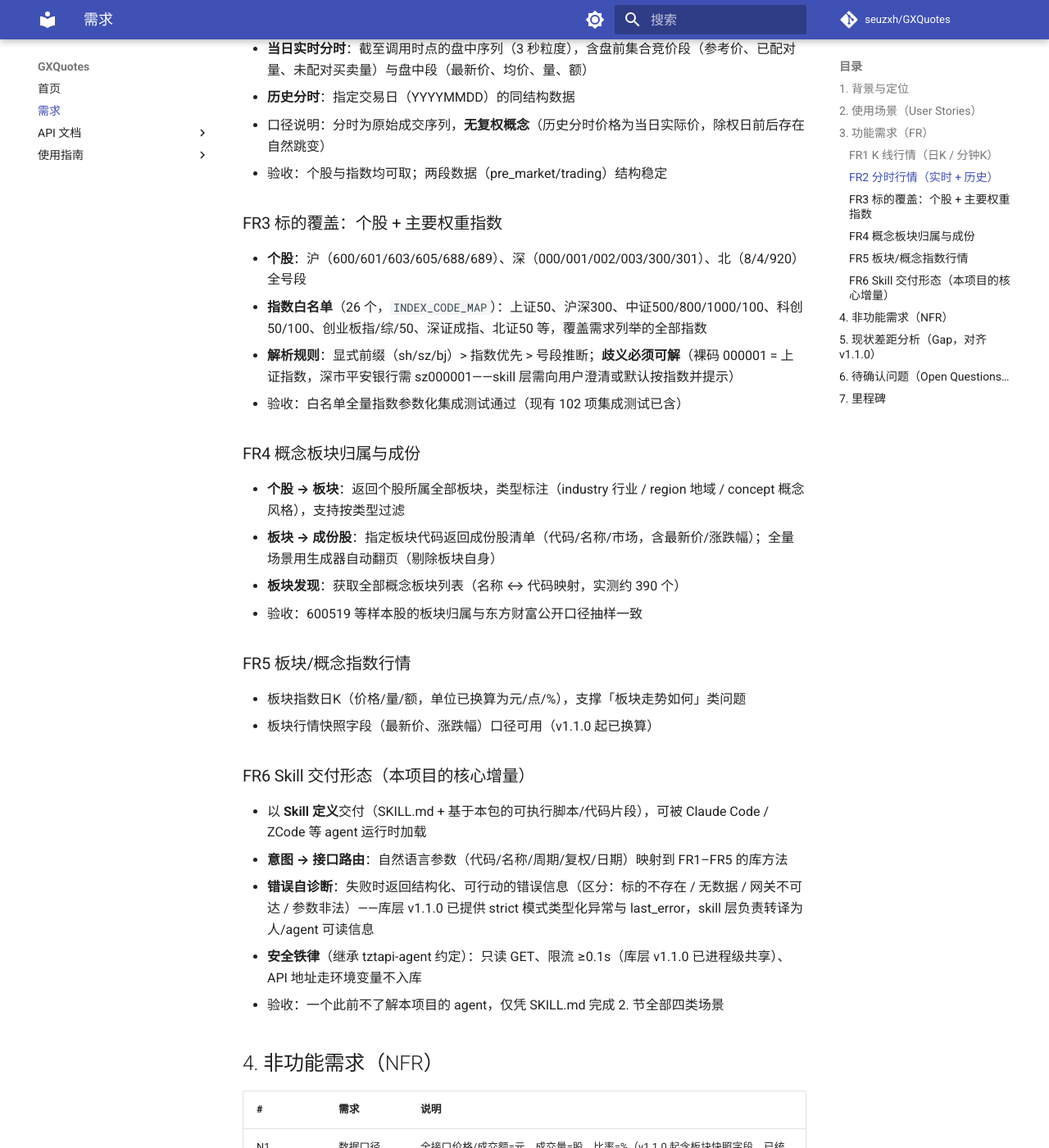
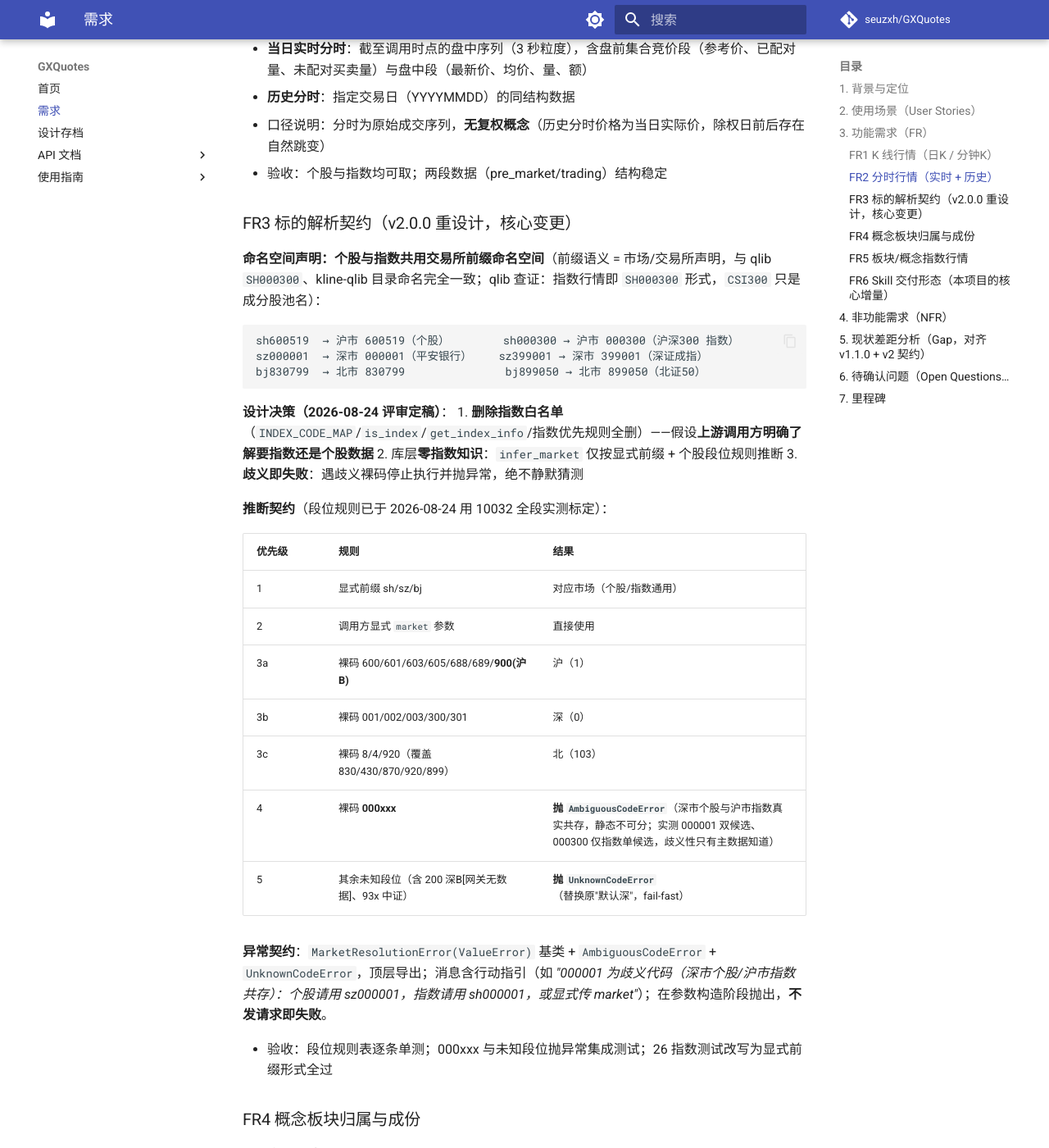
Before and after one commit to seuzxh/GXQuotes, an MkDocs documentation site: the page built from docs/requirements/行情Skill需求.md, in a window 1280 px wide and 1400 px high, scrolled down 1603 px. Shown: the whole window at 82% size. Built offline with MkDocs 1.6.1 and Material for MkDocs 9.7.7, drawn with Linux system fonts in a browser that asks for light colours; comment, search, counter and statistics services are not loaded; some of the changed text lies outside the part shown.

Commit message:
docs: 行情Skill需求 v0.3 定稿 + market-v2 设计存档
- FR3 标的解析契约 v2（评审定稿）：删除指数白名单、库层零指数知识、
  个股与指数共用交易所前缀命名空间（对齐 qlib SH000300 惯例）、
  段位规则 10032 全段实测标定（+900 沪B）、000xxx 抛 AmbiguousCodeError、
  未知段位抛 UnknownCodeError（fail-fast）
- FR6 定稿 10032 意图路由（SecurityResolver，兼解决中文名/拼音反查，Q5 关闭）
- N6 改写为 v2.0.0 破坏性变更 + kline-qlib 迁移指引；M2 里程碑细化
- 新增 docs/plans/2026-08-24-market-v2-and-routing-design.md：决策摘要、
  契约全表、实测证据（10032 段位标定/000 段歧义 7/11、qlib 查证）、评审记录
- docs/README.md 索引与 mkdocs nav 补设计存档入口

````diff
--- /dev/null
+++ b/docs/plans/2026-08-24-market-v2-and-routing-design.md
@@ -0,0 +1,114 @@
+# 设计存档：market.py v2 显式契约 与 10032 意图路由
+
+| | |
+|---|---|
+| 日期 | 2026-08-24 |
+| 状态 | 已评审定稿（brainstorming 流程，逐段确认） |
+| 需求 | [行情Skill需求.md](../requirements/行情Skill需求.md) v0.3（FR3/FR6/N6 的完整依据） |
+
+## 0. 决策摘要
+
+| # | 决策 | 依据 |
+|---|------|------|
+| D1 | **删除指数白名单**（INDEX_CODE_MAP/is_index/get_index_info/指数优先） | 上游明确知晓意图；白名单仅是裸码路由默认值且有覆盖缺口（000009/932000 曾被误判） |
+| D2 | 库层**零指数知识**，仅个股段位规则；歧义/未知段位**抛异常**（fail-fast） | 静默猜测 = 静默错数据，是最坏失败模式 |
+| D3 | 破坏性变更**彻底移除、直上 v2.0.0**（不留弃用缓冲） | 新哲学下"是否指数"由上游声明，库不需要该判断 |
+| D4 | 前缀 = **市场声明**，个股与指数共用 SH/SZ/BJ 命名空间 | qlib 查证（见 §3）+ kline-qlib 目录命名同构 |
+| D5 | Skill 层意图路由用 **10032 搜索接口**（SecurityResolver） | 实测可解析裸码歧义 + 中文名/拼音反查，一并解决 Q5 |
+| D6 | 无静态别名表（YAGNI） | 别名需求走 10032 名称解析 |
+
+## 1. 库层 market.py v2 契约
+
+### 1.1 推断顺序（infer_market）
+
+```
+1. 显式前缀 sh/sz/bj      → 对应市场（个股/指数通用，D4）
+2. 调用方显式 market 参数  → 直接使用（Fetcher 层，优先级最高）
+3. 裸码段位规则（仅个股，全部 10032 实测标定）：
+     600/601/603/605/688/689/900 → 沪(1)     # 900=沪B，实测 900948 伊泰B m=1
+     001/002/003/300/301         → 深(0)
+     8/4/920                     → 北(103)   # 覆盖 830/430/870/920/899
+4. 000xxx → AmbiguousCodeError
+5. 其余   → UnknownCodeError    # 含 200(深B，网关无数据 -206008)、93x(中证，零知识)
+```
+
+### 1.2 异常体系
+
+- `MarketResolutionError(ValueError)` 基类 + `AmbiguousCodeError` + `UnknownCodeError`，`tzt_api` 顶层导出
+- 消息模板（可行动指引）：`"000001 为歧义代码（深市个股/沪市指数共存）：个股请用 sz000001，指数请用 sh000001，或显式传 market"`
+- 抛出时机：`_build_params` 阶段（参数构造期），**不发请求即失败**
+
+### 1.3 删除/保留清单（v2.0.0）
+
+| 删除 | 保留 |
+|------|------|
+| `INDEX_CODE_MAP`（26 指数白名单） | `MARKET_CODE_MAP`（sh/sz/bj→1/0/103） |
+| `INDEX_CODE_PREFIXES`（399 规则） | `MARKET_TO_PREFIX`（kline-qlib 目录映射用） |
+| `is_index` / `get_index_info` | `numeric_code` |
+| `KLineFetcher.is_index/get_index_info` 静态方法 | `infer_market`（重写） |
+| 指数优先规则、"默认深"兜底 | |
+
+### 1.4 实测证据（2026-08-24，网关 10032 全段标定）
+
+| 样本 | 结果 | 样本 | 结果 |
+|------|------|------|------|
+| 600000/601318/603259/605499 | 沪A m=1 | 001979/002594/003816 | 深A m=0 |
+| 688981 | 科创板 m=1 | 300750/301269 | 创业板 m=0 |
+| 689009 | CDR m=1 | 830799/430047 | 北 m=103（label"已切换"） |
+| 920002 | 京A m=103 | 899050 | **指数** m=103（"8"规则恰好覆盖） |
+| 900948 | 沪B m=1（**900 段补入依据**） | 200002 | **无结果** -206008（200 段不收依据） |
+| 000300 | 唯一候选=指数 m=1 | 000001 | **双候选**（歧义依据） |
+| 932000 | 指数 m=1（93x 落未知段→异常，显式 sh932000 取） | | |
+
+### 1.5 连带改造
+
+- `fetch_trade_calendar` 默认 `index_code="000001", market=1` 已显式 → 行为不变
+- 26 指数参数化集成测试（test_indices_integration.py）改写为显式前缀/显式 market 形式
+- `test_market.py`、`test_structure_api.py` 按新契约重写；README/AGENTS.md 的"指数优先/000001 歧义"章节改写
+- kline-qlib 迁移：取指数一律显式前缀；其 converter 的裸码 000xxx→sz 目录行为与本契约的"抛异常"对齐策略在其仓库侧决定
+
+## 2. Skill 层 SecurityResolver（10032 意图路由）
+
+### 2.1 协议
+
+```
+输入：标的词（6位代码 / 中文名 / 拼音首字母）
+  ↓ Action=10032（代码 → StockCodeList=code；名称/拼音 → StockCode=词, StockCount）
+解析：竖线多值字段 BinData|StockLabel|MarketNo|ClientStockType
+  → 候选 [{code, name, market, label}]，is_index = (label == "指数")
+路由决策：
+  唯一候选   → 调行情方法（显式 market）
+  多候选     → 名称精确匹配优先；否则列候选反问用户
+  -200608/-206008 → 「未找到该标的」
+```
+
+### 2.2 实测样例（2026-08-24）
+
+| 输入 | ErrorNo | 结果 |
+|------|:---:|------|
+| `000300` | 1 | 唯一候选 沪深300(m=1)——裸码歧义被自动消解 |
+| `000001` | 2 | 平安银行(深A,m=0) + 上证指数(指数,m=1) → 反问 |
+| `贵州茅台` | 1 | 600519(沪A,m=1) |
+| `zs` | 2 | 中信证券/招商银行/… 模糊多条 |
+
+### 2.3 前置修正（N2'）
+
+10032 的 `ErrorNo=1/2` 是**结果状态码**（命中一条/多条），非错误——v1.1.0 TZTClient"ErrorNo≠0 即重试"会丢弃有效多候选响应。M2 须为搜索通道增加状态码透传；同批处理不可重试 ErrorNo 分类（-2300 证券代码错误类不应重试 3 次+退避 7s，实测观察）。
+
+## 3. qlib 命名空间查证（D4 依据）
+
+- qlib 官方工作流默认 `benchmark: "SH000300"`，yahoo collector 下载指数即 `SH000300`/`SH000905`（Yahoo 源 `000300.SS`）——**指数行情与个股共用交易所前缀命名空间**（microsoft/qlib issue #1323、官方文档与示例配置）
+- `CSI300` 在 qlib 中是 **instruments 池名**（`cn_index/collector.py --index_name CSI300 --method parse_instruments` 生成成分股清单），不是行情代码
+- 本地 kline-qlib `converter.code_to_qlib_dir`（2.kline-fetcher/kline_fetcher/converter.py:169）同构：一切证券映射 sh/sz/bj 目录，指数需显式前缀
+
+## 4. 评审记录（brainstorming 流程）
+
+- 2026-08-24 逐段确认：段位规则初稿 → 用户提调整（段位本身 + 歧义处置）→ 10032 全段实测标定 → 修正稿（+900 沪B）确认；000xxx 整段抛异常确认
+- 用户质询"指数是否应有特殊前缀"→ qlib 查证 → 定稿：共用命名空间，无别名层
+- 设计 2 确认问答中断后由用户定稿："按照指数与个股共用 SH/SZ 命名空间来设计"
+
+## 5. M2 实施顺序（依赖关系）
+
+1. G9 market.py v2 + 异常体系 + 测试改写 → **发版 2.0.0**
+2. N2' TZTClient 错误分类 + 10032 状态码透传
+3. G1 SecurityResolver（依赖 2）→ SKILL.md 封装 → 验收场景回归
--- a/docs/requirements/行情Skill需求.md
+++ b/docs/requirements/行情Skill需求.md
@@ -2,9 +2,9 @@
 
 | | |
 |---|---|
-| 版本 | v0.2（基线草案，待评审） |
-| 日期 | 2026-08-24（v0.2 对齐 tzt-api 1.1.0 现状） |
-| 关联 | [接口功能清单](../API/接口功能清单.md) · [AGENTS.md](https://github.com/seuzxh/GXQuotes/blob/master/AGENTS.md) |
+| 版本 | v0.3（基线，2026-08-24 评审通过核心契约） |
+| 日期 | 2026-08-24 |
+| 关联 | [接口功能清单](../API/接口功能清单.md) · [设计存档 market-v2](../plans/2026-08-24-market-v2-and-routing-design.md) · [AGENTS.md](https://github.com/seuzxh/GXQuotes/blob/master/AGENTS.md) |
 
 ## 1. 背景与定位
 
@@ -16,8 +16,8 @@ GXQuotes（Python 包名 `tzt-api`）目前是一个面向开发者的中焯行
 
 | 层 | 职责 | 载体 |
 |----|------|------|
-| **行情 Skill**（本项目标） | 意图 → 数据的封装：参数校验、标的解析、错误自诊断、结果口径统一 | Skill 定义（SKILL.md + 脚本入口） |
-| tzt-api 库（现有，v1.1.0） | HTTP 客户端：进程级限流、重试、解析、单位换算、类型化异常 | `tzt_api` 包 |
+| **行情 Skill**（本项目标） | 意图 → 数据的封装：标的路由、参数校验、错误自诊断、结果口径统一 | Skill 定义（SKILL.md + 脚本入口） |
+| tzt-api 库（现有，v1.1.0 → v2.0.0） | HTTP 客户端：进程级限流、重试、解析、单位换算、类型化异常 | `tzt_api` 包 |
 | tztapi-agent（现有子智能体） | 中焯接口层的专家：新建/校验底层接口 | `~/.zcode/skills/tztapi-agent` |
 | kline-qlib（兄弟仓库） | qlib 数据管道（批量下载 + bin 转换） | kline-fetcher 仓库 |
 
@@ -43,11 +43,36 @@ GXQuotes（Python 包名 `tzt-api`）目前是一个面向开发者的中焯行
 - 口径说明：分时为原始成交序列，**无复权概念**（历史分时价格为当日实际价，除权日前后存在自然跳变）
 - 验收：个股与指数均可取；两段数据（pre_market/trading）结构稳定
 
-### FR3 标的覆盖：个股 + 主要权重指数
-- **个股**：沪（600/601/603/605/688/689）、深（000/001/002/003/300/301）、北（8/4/920）全号段
-- **指数白名单**（26 个，`INDEX_CODE_MAP`）：上证50、沪深300、中证500/800/1000/100、科创50/100、创业板指/综/50、深证成指、北证50 等，覆盖需求列举的全部指数
-- **解析规则**：显式前缀（sh/sz/bj）> 指数优先 > 号段推断；**歧义必须可解**（裸码 000001 = 上证指数，深市平安银行需 sz000001——skill 层需向用户澄清或默认按指数并提示）
-- 验收：白名单全量指数参数化集成测试通过（现有 102 项集成测试已含）
+### FR3 标的解析契约（v2.0.0 重设计，核心变更）
+
+**命名空间声明：个股与指数共用交易所前缀命名空间**（前缀语义 = 市场/交易所声明，与 qlib `SH000300`、kline-qlib 目录命名完全一致；qlib 查证：指数行情即 `SH000300` 形式，`CSI300` 只是成分股池名）：
+
+```
+sh600519  → 沪市 600519（个股）        sh000300 → 沪市 000300（沪深300 指数）
+sz000001  → 深市 000001（平安银行）    sz399001 → 深市 399001（深证成指）
+bj830799  → 北市 830799               bj899050 → 北市 899050（北证50）
+```
+
+**设计决策（2026-08-24 评审定稿）**：
+1. **删除指数白名单**（`INDEX_CODE_MAP`/`is_index`/`get_index_info`/指数优先规则全删）——假设**上游调用方明确了解要指数还是个股数据**
+2. 库层**零指数知识**：`infer_market` 仅按显式前缀 + 个股段位规则推断
+3. **歧义即失败**：遇歧义裸码停止执行并抛异常，绝不静默猜测
+
+**推断契约**（段位规则已于 2026-08-24 用 10032 全段实测标定）：
+
+| 优先级 | 规则 | 结果 |
+|---|---|---|
+| 1 | 显式前缀 sh/sz/bj | 对应市场（个股/指数通用） |
+| 2 | 调用方显式 `market` 参数 | 直接使用 |
+| 3a | 裸码 600/601/603/605/688/689/**900(沪B)** | 沪（1） |
+| 3b | 裸码 001/002/003/300/301 | 深（0） |
+| 3c | 裸码 8/4/920（覆盖 830/430/870/920/899） | 北（103） |
+| 4 | 裸码 **000xxx** | **抛 `AmbiguousCodeError`**（深市个股与沪市指数真实共存，静态不可分；实测 000001 双候选、000300 仅指数单候选，歧义性只有主数据知道） |
+| 5 | 其余未知段位（含 200 深B[网关无数据]、93x 中证） | **抛 `UnknownCodeError`**（替换原"默认深"，fail-fast） |
+
+**异常契约**：`MarketResolutionError(ValueError)` 基类 + `AmbiguousCodeError` + `UnknownCodeError`，顶层导出；消息含行动指引（如 *"000001 为歧义代码（深市个股/沪市指数共存）：个股请用 sz000001，指数请用 sh000001，或显式传 market"*）；在参数构造阶段抛出，**不发请求即失败**。
+
+- 验收：段位规则表逐条单测；000xxx 与未知段位抛异常集成测试；26 指数测试改写为显式前缀形式全过
 
 ### FR4 概念板块归属与成份
 - **个股 → 板块**：返回个股所属全部板块，类型标注（industry 行业 / region 地域 / concept 概念风格），支持按类型过滤
@@ -60,10 +85,26 @@ GXQuotes（Python 包名 `tzt-api`）目前是一个面向开发者的中焯行
 - 板块行情快照字段（最新价、涨跌幅）口径可用（v1.1.0 起已换算）
 
 ### FR6 Skill 交付形态（本项目的核心增量）
-- 以 **Skill 定义**交付（SKILL.md + 基于本包的可执行脚本/代码片段），可被 Claude Code / ZCode 等 agent 运行时加载
-- **意图 → 接口路由**：自然语言参数（代码/名称/周期/复权/日期）映射到 FR1–FR5 的库方法
-- **错误自诊断**：失败时返回结构化、可行动的错误信息（区分：标的不存在 / 无数据 / 网关不可达 / 参数非法）——库层 v1.1.0 已提供 strict 模式类型化异常与 last_error，skill 层负责转译为人/agent 可读信息
-- **安全铁律**（继承 tztapi-agent 约定）：只读 GET、限流 ≥0.1s（库层 v1.1.0 已进程级共享）、API 地址走环境变量不入库
+
+以 **Skill 定义**交付（SKILL.md + 基于本包的可执行脚本/代码片段），可被 Claude Code / ZCode 等 agent 运行时加载。
+
+**标的意图路由 —— SecurityResolver（已选定方案：中焯搜索接口 10032，2026-08-24 实测验证）**：
+
+```
+输入：标的词（6位代码 / 中文名 / 拼音首字母）
+  ↓ Action=10032（代码 → StockCodeList；名称/拼音 → StockCode）
+解析：BinData | MarketNo | StockLabel 竖线多值字段
+  → 候选列表 [{code, name, market, label}]，is_index = (label == "指数")
+路由：
+  唯一候选 → 调行情方法（显式 market）
+  多候选   → 名称精确匹配优先；否则列候选向用户反问
+  -200608 / -206008 → 报「未找到该标的」
+```
+
+- 实测路由样例：`"000300"`→唯一候选沪深300(m=1)，自动消除裸码歧义；`"000001"`→两候选→反问；`"贵州茅台"`→600519；`"zs"`→模糊多条
+- **无静态别名表**（YAGNI）：CSI300/SSE50 等风格别名如需支持，走 10032 名称解析，不建映射表
+- **错误自诊断**：失败时返回结构化、可行动的错误信息（标的不存在 / 无数据 / 网关不可达 / 参数非法）——库层 strict 模式类型化异常 + last_error 已具备，skill 层转译
+- **安全铁律**（继承 tztapi-agent 约定）：只读 GET、限流 ≥0.1s（进程级共享，v1.1.0 已实现）、API 地址走环境变量不入库
 - 验收：一个此前不了解本项目的 agent，仅凭 SKILL.md 完成 2. 节全部四类场景
 
 ## 4. 非功能需求（NFR）
@@ -71,40 +112,40 @@ GXQuotes（Python 包名 `tzt-api`）目前是一个面向开发者的中焯行
 | # | 需求 | 说明 |
 |---|------|------|
 | N1 | 数据口径 | 全接口价格/成交额=元、成交量=股、比率=%（v1.1.0 起含板块快照字段，已统一） |
-| N2 | 可靠性 | **进程级共享限流 0.1s（✅ v1.1.0）**、失败重试指数退避；待办：不可重试 ErrorNo 分类（如 -2300 代码错误不应重试 3 次 + 退避 7s） |
-| N3 | 失败语义 | 库层默认 None 兼容；**strict 类型化异常 + last_error 已具备（✅ v1.1.0）**；skill 层错误转译待 M2 |
+| N2 | 可靠性 | 进程级共享限流 0.1s（✅ v1.1.0）、重试指数退避；待办：不可重试 ErrorNo 分类（如 -2300 代码错误不应重试）；**10032 的 ErrorNo=1/2 为结果状态码，搜索通道须透传不可按错误重试**（M2 修正项） |
+| N3 | 失败语义 | 库层默认 None 兼容；strict 类型化异常 + last_error（✅ v1.1.0）；skill 层错误转译待 M2 |
 | N4 | 依赖约束 | 零 numpy；仅 requests + PyYAML；Python ≥3.9（沿用库现状） |
 | N5 | 可测试性 | 双层测试（mock 单测 + 真实网关集成测试），新能力同规则 |
-| N6 | 兼容性 | 库公共 API 严格向后兼容（kline-qlib 依赖） |
+| N6 | 兼容性（v2.0.0 改写） | **v2.0.0 为破坏性变更**：删除指数白名单与指数优先推断（`is_index`/`get_index_info`/`INDEX_CODE_MAP` 移除，裸 000xxx 与未知段位由"默认深"改为抛异常）。kline-qlib 需同步迁移：显式前缀取指数、市场判断改用新契约；`MARKET_TO_PREFIX`/`numeric_code` 保留 |
 
-## 5. 现状差距分析（Gap，对齐 v1.1.0）
-
-对照[接口功能清单](../API/接口功能清单.md)逐条核对：
+## 5. 现状差距分析（Gap，对齐 v1.1.0 + v2 契约）
 
 | 编号 | 差距 | 影响 | 状态 |
 |------|------|------|------|
-| **G1** | **无 Skill 封装层**：纯库形态，无 SKILL.md/意图路由/错误转译 | FR6（核心） | ⬜ **P0，M2 待启动** |
-| G2 | 板块列表仅取前 30 条 | FR4 板块发现 | ✅ 已解决（v1.1.0 全量分页，实测 390 个） |
-| G3 | 板块快照字段原始整数未换算 | FR4/FR5、N1 | ✅ 已解决（v1.1.0 统一换算） |
-| G4 | 失败统一 None，无法自诊断 | FR6、N3 | 🟨 部分解决（strict + last_error ✅；skill 层转译 M2） |
-| G5 | 限流按实例隔离 | N2 | ✅ 已解决（v1.1.0 进程级共享） |
+| **G9** | **market.py v2 重构**：删白名单、段位规则重写、异常体系（FR3 全部） | FR3 | ⬜ **P0，M2 前置** |
+| **G1** | **无 Skill 封装层**：SKILL.md / SecurityResolver 意图路由 / 错误转译 | FR6（核心） | ⬜ P0 |
+| G4 | 失败语义 skill 层转译 | FR6、N3 | 🟨 库层已具备（strict + last_error） |
+| N2' | 错误分类：不可重试 ErrorNo + 10032 状态码透传 | N2 | ⬜ M2 |
 | G6 | 板块 K 线仅日K，无分钟K/分时 | FR5 | ⬜ 待确认（Q3） |
-| G7 | 板块成份股需手动翻页 | FR4 | ✅ 已解决（v1.1.0 `iter_concept_plate_stocks`） |
-| G8 | 无统一 `fetch_kline`：周K/月K 映射已定义但无方法 | — | ⬜ P2 备查 |
+| G8 | 周K/月K 映射已定义但无方法 | — | ⬜ P2 备查 |
+| ~~G2/G3/G5/G7~~ | 板块全量分页 / 单位换算 / 共享限流 / 成份股生成器 | — | ✅ v1.1.0 已解决 |
+| ~~Q5~~ | 中文名/拼音 → 代码反查 | FR6 | ✅ 已选定方案（10032，实测通过），并入 G1 |
 
-**已满足**（无需开发）：FR1 全部、FR2 全部、FR3 全部、FR4 全部、FR5 日K + 快照。
+**已满足**（无需开发）：FR1、FR2、FR4、FR5 全部；FR3/FR6 待 G9/G1。
 
 ## 6. 待确认问题（Open Questions）
 
-1. **Q1 Skill 运行时形态**：目标载体是 ZCode/Claude Code 的 agent skill（SKILL.md + 脚本），还是 MCP server / CLI？（影响 FR6 实现方案，倾向前者）
+1. **Q1 Skill 运行时形态**：ZCode/Claude Code 的 agent skill（SKILL.md + 脚本），还是 MCP server / CLI？（倾向前者）
 2. **Q3 板块分钟K/分时**：板块指数是否需要分钟级行情（FR5 目前仅日K）？
 3. **Q4 盘中刷新**：实时分时以「按需拉取」为准，还是需要周期性订阅（自动轮询）？
-4. **Q5 股票名称 → 代码**：skill 是否需要支持按中文名称查询（如"贵州茅台"→600519）？底层库目前无证券主数据表。
 
 ## 7. 里程碑
 
-- **M1 库能力补齐** ✅ 完成（2026-08-24，v1.1.0）：共享传输层/进程级限流（G5）、类型化异常（G4 库层）、板块全量分页（G2）、单位换算（G3）、成份股生成器（G7）
-- **M2 Skill 封装** ⬜ 待启动：G1（SKILL.md、意图路由、错误转译、示例）+ 验收场景回归；建议一并处理 N2 的不可重试错误分类
+- **M1 库能力补齐** ✅ 完成（2026-08-24，v1.1.0）：共享传输层/进程级限流、类型化异常、板块全量分页、单位换算、成份股生成器
+- **M2 显式契约重构 + Skill 封装** ⬜ 待启动：
+  1. G9：market.py v2（段位规则 + AmbiguousCodeError/UnknownCodeError，删白名单）→ 发版 **2.0.0**，同步 kline-qlib 迁移
+  2. N2'：TZTClient 错误分类（不可重试 ErrorNo + 10032 状态码透传）
+  3. G1：SecurityResolver（10032 路由）+ SKILL.md 封装 + 错误转译 + 验收场景回归
 
 ---
-*评审通过后更新版本号；M2 实施方案另行设计。*
+*核心契约（FR3/FR6/N6）2026-08-24 评审定稿；完整设计记录与实测证据见 [plans/2026-08-24-market-v2-and-routing-design.md](../plans/2026-08-24-market-v2-and-routing-design.md)。*
--- a/mkdocs.yml
+++ b/mkdocs.yml
@@ -30,6 +30,7 @@ theme:
 nav:
   - 首页: index.md
   - 需求: requirements/行情Skill需求.md
+  - 设计存档: plans/2026-08-24-market-v2-and-routing-design.md
   - API 文档:
       - 接口功能清单: API/接口功能清单.md
       - 中焯官方文档:
````
Also changed, not shown: docs/README.md (+6 -2 lines).
